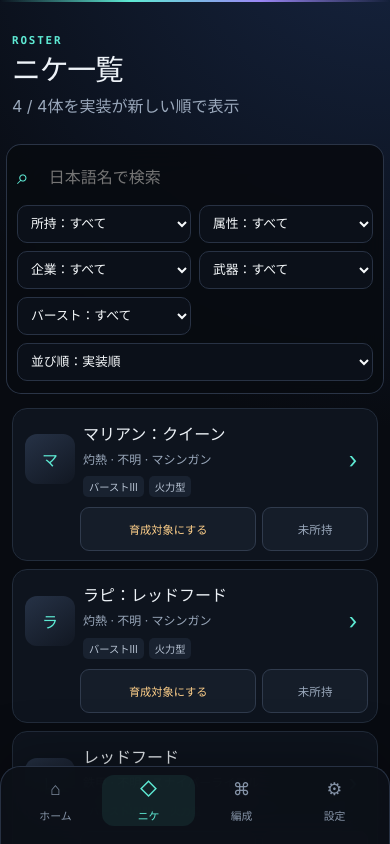
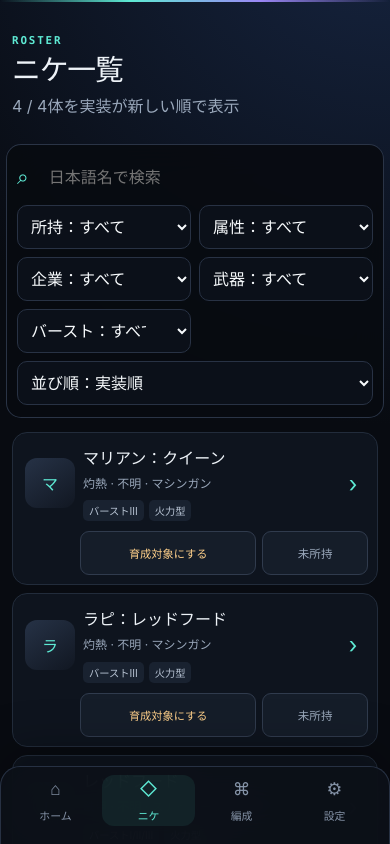
Before and after one commit to Ajajajajaja000/NikkeApp, a React (Vite) app: page / in a window 390 px wide. Both pictures are taken after a click on the button "ニケ一覧へ". Shown: the top 844 px of the page. Built offline with nearby package versions, Linux system fonts and the light colour scheme; no server answers.

Commit message:
モバイルの絞り込み操作を安定化

```diff
--- a/src/styles.css
+++ b/src/styles.css
@@ -400,7 +400,7 @@ main { width: min(100%, 1120px); margin: 0 auto; padding: max(26px, env(safe-are
   .avatar { width: 50px; height: 50px; }
   .card-actions { grid-template-columns: minmax(124px, 1fr) minmax(76px, .6fr); min-width: 0; margin-left: 58px; }
   .filters { display: grid; grid-template-columns: repeat(2, minmax(0, 1fr)); overflow: visible; }
-  .filters select { width: 100%; min-width: 0; }
+  .filters select { width: 100%; min-width: 0; min-height: 44px; font-size: 1rem; }
   .filters select:last-child { grid-column: 1 / -1; }
   .status-overview { grid-template-columns: repeat(2, minmax(0, 1fr)); }
   .status-overview > span:last-child { grid-column: 1 / -1; }
```
